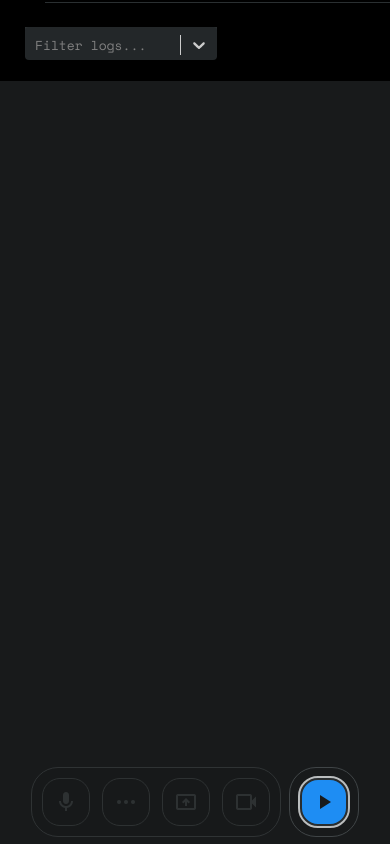
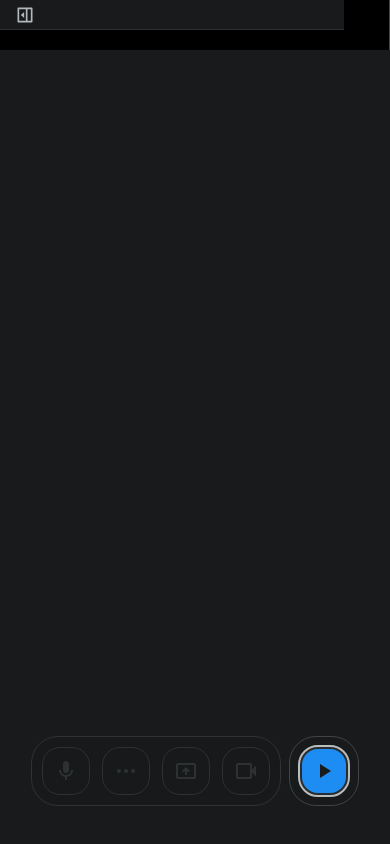
Before and after one commit to iamkhalid2/Vemini, a React (Create React App) app: page / in a window 390 px wide. Built offline with nearby package versions, Linux system fonts and the light colour scheme; no server answers.

Commit message:
Enhance side panel styling for improved mobile responsiveness and accessibility

```diff
--- a/src/components/side-panel/side-panel.scss
+++ b/src/components/side-panel/side-panel.scss
@@ -12,6 +12,7 @@
     .react-select__menu {
       background: var(--Neutral-20);
       color: var(--Neutral-90);
+      z-index: 10;
     }
 
     .react-select__option {
@@ -25,7 +26,7 @@
     .react-select_option:focus-within {
       background: var(--Neutral-30);
     }
-    .react-select__option--is-focused: {
+    .react-select__option--is-focused {
       background: var(--Neutral-30);
     }
   }
@@ -43,6 +44,44 @@
   font-style: normal;
   font-weight: 400;
   line-height: 160%; /* 20.8px */
+  position: relative;
+  z-index: 10;
+  overflow: hidden;
+
+  /* Mobile responsiveness */
+  @media (max-width: 768px) {
+    height: auto;
+    min-height: 50px;
+    width: 100% !important;
+    flex-direction: row;
+    flex-wrap: wrap;
+
+    &.open {
+      height: 50vh;
+      flex-direction: column;
+      overflow-y: auto;
+    }
+
+    .top {
+      width: 100%;
+      border-bottom: 1px solid var(--Neutral-20);
+      justify-content: space-between;
+
+      .opener {
+        transform: rotate(90deg);
+      }
+    }
+
+    .side-panel-container {
+      width: 100%;
+      flex-grow: 1;
+    }
+
+    .indicators {
+      flex-direction: column-reverse;
+      width: 100%;
+    }
+  }
 
   .hidden {
     display: none !important;
@@ -65,6 +104,7 @@
     align-items: center;
     padding: 12px 20px 12px 25px;
     border-bottom: 1px solid var(--Neutral-20);
+    background: var(--Neutral-5);
 
     h2 {
       position: relative;
@@ -93,7 +133,19 @@
 
   .opener {
     height: 30px;
-    transition: transform 0.2s ease-in;
+    width: 30px;
+    display: flex;
+    align-items: center;
+    justify-content: center;
+    background: transparent;
+    border: none;
+    cursor: pointer;
+    border-radius: 4px;
+    transition: all 0.2s ease;
+
+    &:hover {
+      background: var(--Neutral-15);
+    }
   }
 
   &:not(.open) {
@@ -122,18 +174,19 @@
 
   .indicators {
     display: flex;
-    padding: 24px 25px;
-    justify-content: flex-end;
-    gap: 21px;
+    padding: 16px 25px;
+    justify-content: space-between;
+    align-items: center;
+    gap: 12px;
+
     .streaming-indicator {
       user-select: none;
       border-radius: 4px;
       border: 1px solid var(--Neutral-20, #2a2f31);
       background: var(--Neutral-10, #1c1f21);
       display: flex;
-      width: 136px;
       height: 30px;
-      padding-left: 4px;
+      padding-left: 8px;
       justify-content: center;
       align-items: center;
       gap: 6px;
@@ -144,53 +197,80 @@
       font-style: normal;
       font-weight: 400;
       line-height: normal;
-      transition: width 0.2s ease-in;
+      transition: all 0.2s ease-in;
 
       &.connected {
         color: var(--Blue-500, #0d9c53);
+      }
+
+      span {
+        display: flex;
+        align-items: center;
+        gap: 4px;
       }
     }
   }
 
   .side-panel-container {
     align-self: flex-end;
-    width: 400px;
+    width: 100%;
     flex-grow: 1;
     overflow-x: hidden;
     overflow-y: auto;
-    /*scrollbar-gutter: stable both-edges;*/
+    scrollbar-gutter: stable;
+
+    @media (max-width: 768px) {
+      max-height: calc(50vh - 120px); /* account for top bar and input area */
+    }
   }
 
   .input-container {
-    height: 50px;
     flex-grow: 0;
     flex-shrink: 0;
     border-top: 1px solid var(--Neutral-20);
     padding: 14px 25px;
     overflow: hidden;
+    background: var(--Neutral-5);
 
     .input-content {
       position: relative;
       background: var(--Neutral-10);
       border: 1px solid var(--Neutral-15);
-      height: 22px;
+      height: 44px;
       border-radius: 10px;
       padding: 11px 18px;
+      transition: all 0.2s ease;
+
+      &:focus-within {
+        border-color: var(--Blue-500);
+        box-shadow: 0 0 0 2px rgba(31, 148, 255, 0.2);
+      }
 
       .send-button {
         position: absolute;
         top: 50%;
-        right: 0;
+        right: 10px;
         transform: translate(0, -50%);
         background: none;
         border: 0;
-        color: var(--Neutral-20);
+        color: var(--Neutral-50);
         cursor: pointer;
         transition: color 0.1s ease-in;
+        padding: 4px;
+        border-radius: 50%;
         z-index: 2;
+        display: flex;
+        align-items: center;
+        justify-content: center;
 
         &:hover {
-          color: var(--Neutral-60);
+          color: var(--Blue-500);
+          background: var(--Neutral-15);
+        }
+
+        &:disabled {
+          opacity: 0.5;
+          cursor: not-allowed;
         }
       }
 
@@ -203,16 +283,22 @@
         left: 0;
         z-index: 2;
         display: inline-block;
-        width: calc(100% - 72px);
-        max-height: 20px;
+        width: calc(100% - 50px);
+        height: 44px;
         outline: none;
         --webkit-box-flex: 1;
         flex: 1;
         word-break: break-word;
-        overflow: auto;
+        overflow: hidden;
         padding: 14px 18px;
         border: 0;
         resize: none;
+        font-family: var(--font-family);
+        font-size: 14px;
+
+        &::placeholder {
+          color: var(--Neutral-50);
+        }
       }
 
       .input-content-placeholder {
```
